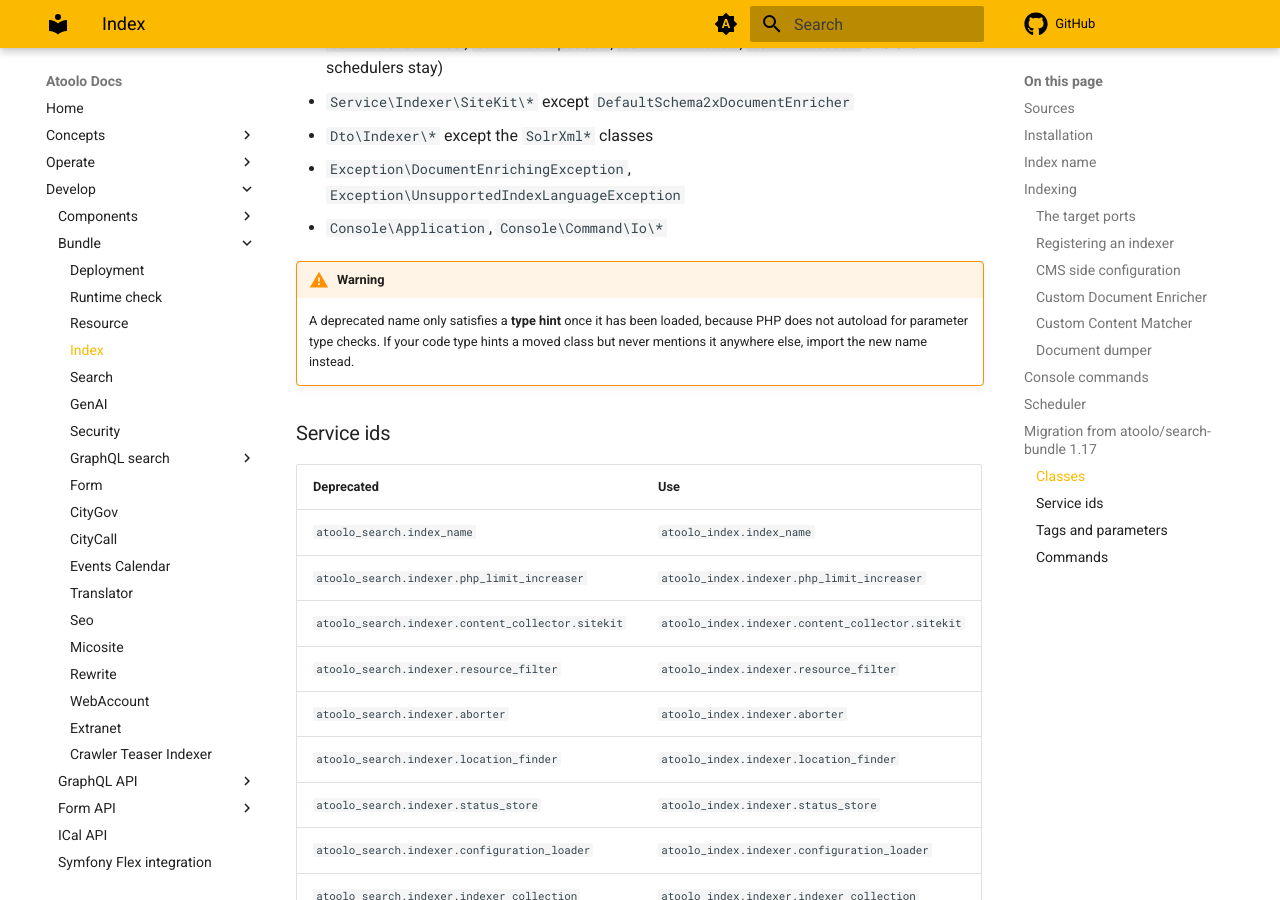
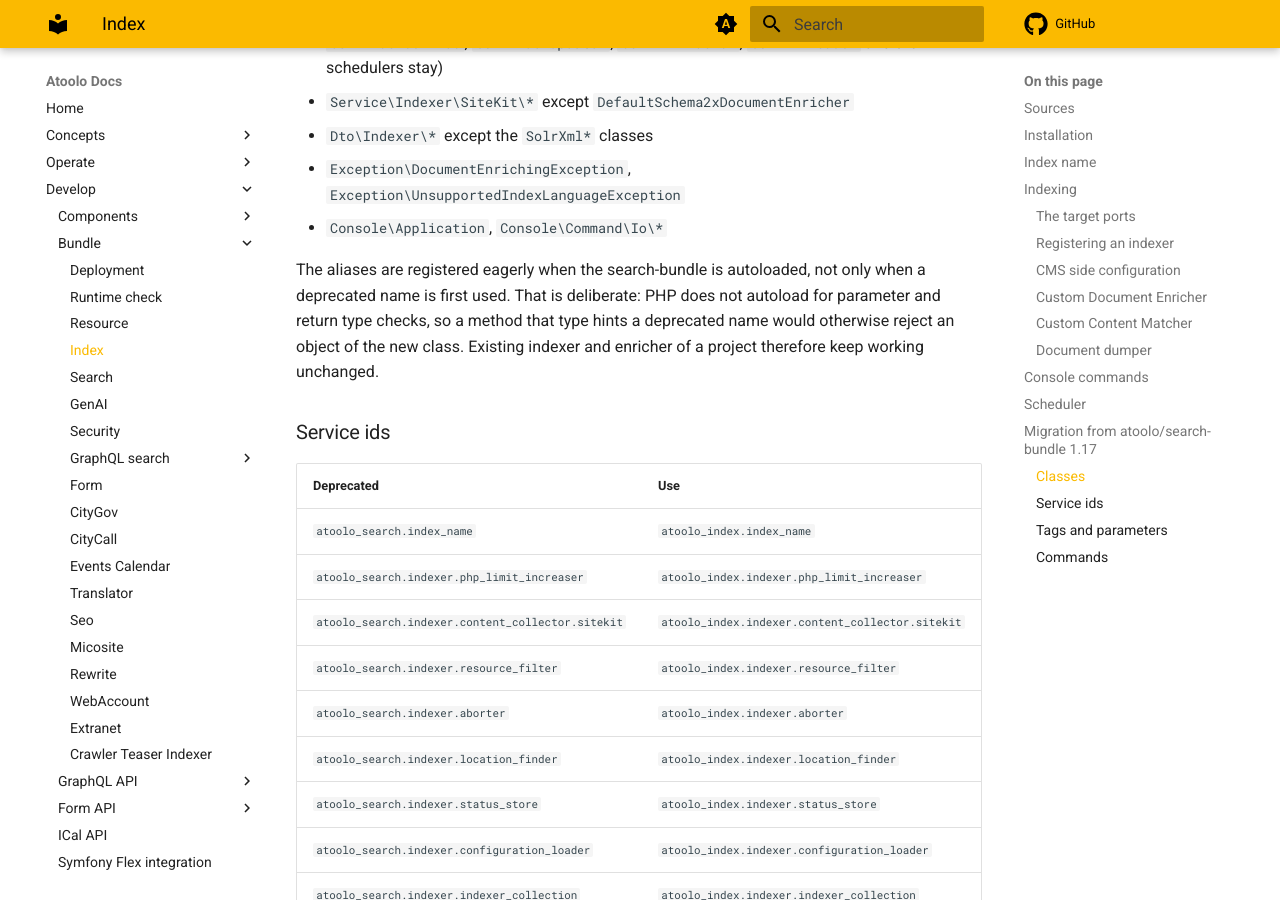
Before and after one commit to sitepark/atoolo-docs, an MkDocs documentation site: the page built from docs/develop/bundles/index-bundle.md, in a window 1280 px wide and 900 px high, scrolled down 5609 px. Built offline with MkDocs 1.6.1 and Material for MkDocs 9.7.7, drawn with Linux system fonts in a browser that asks for light colours; comment, search, counter and statistics services are not loaded.

Commit message:
docs: the deprecated indexer names are aliased eagerly
Co-Authored-By: Claude Opus 5 (1M context) <noreply@anthropic.com>

```diff
--- a/docs/develop/bundles/index-bundle.md
+++ b/docs/develop/bundles/index-bundle.md
@@ -252,12 +252,11 @@ name. Replace the namespace `Atoolo\Search` with `Atoolo\Index` for:
   `Exception\UnsupportedIndexLanguageException`
 - `Console\Application`, `Console\Command\Io\*`
 
-!!! warning
-
-    A deprecated name only satisfies a **type hint** once it has been loaded,
-    because PHP does not autoload for parameter type checks. If your code type
-    hints a moved class but never mentions it anywhere else, import the new
-    name instead.
+The aliases are registered eagerly when the search-bundle is autoloaded, not
+only when a deprecated name is first used. That is deliberate: PHP does not
+autoload for parameter and return type checks, so a method that type hints a
+deprecated name would otherwise reject an object of the new class. Existing
+indexer and enricher of a project therefore keep working unchanged.
 
 ### Service ids
 
```
